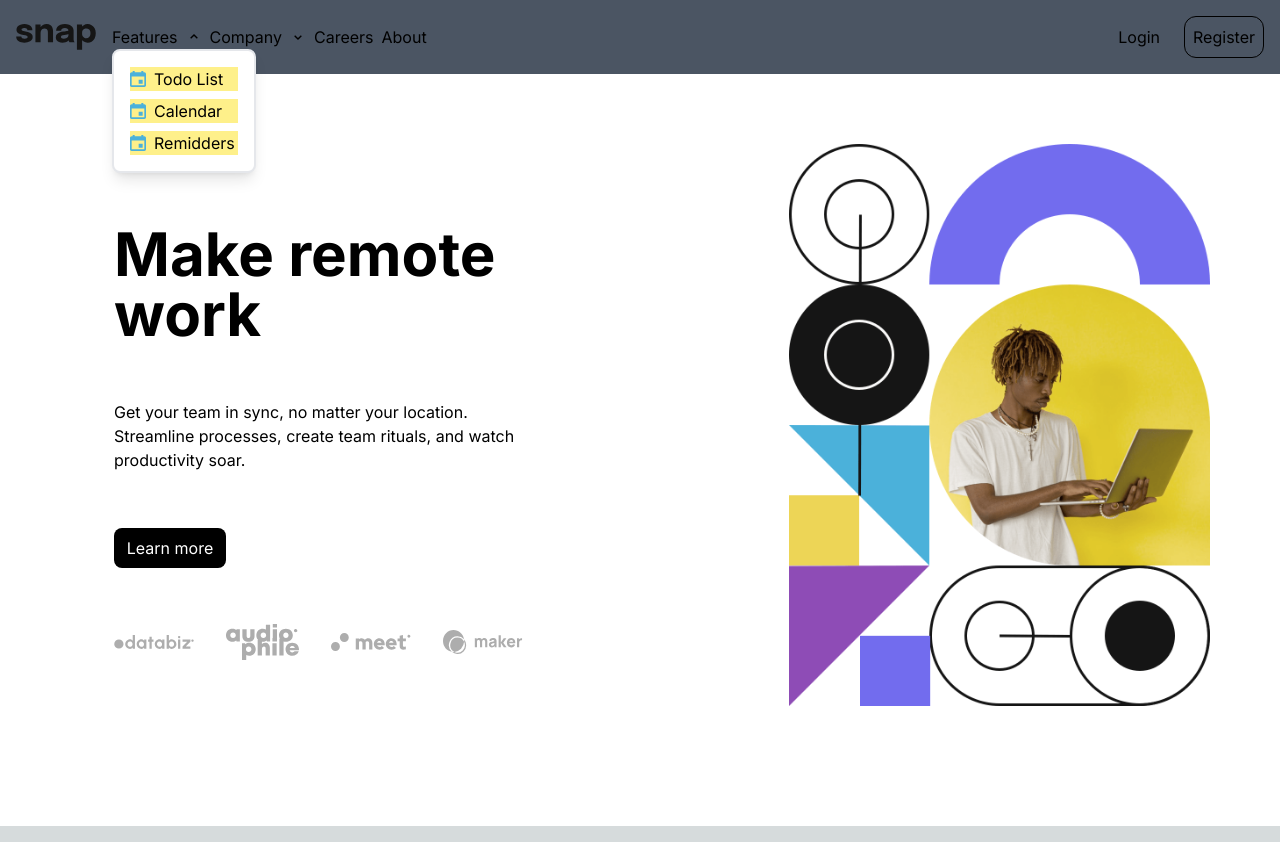
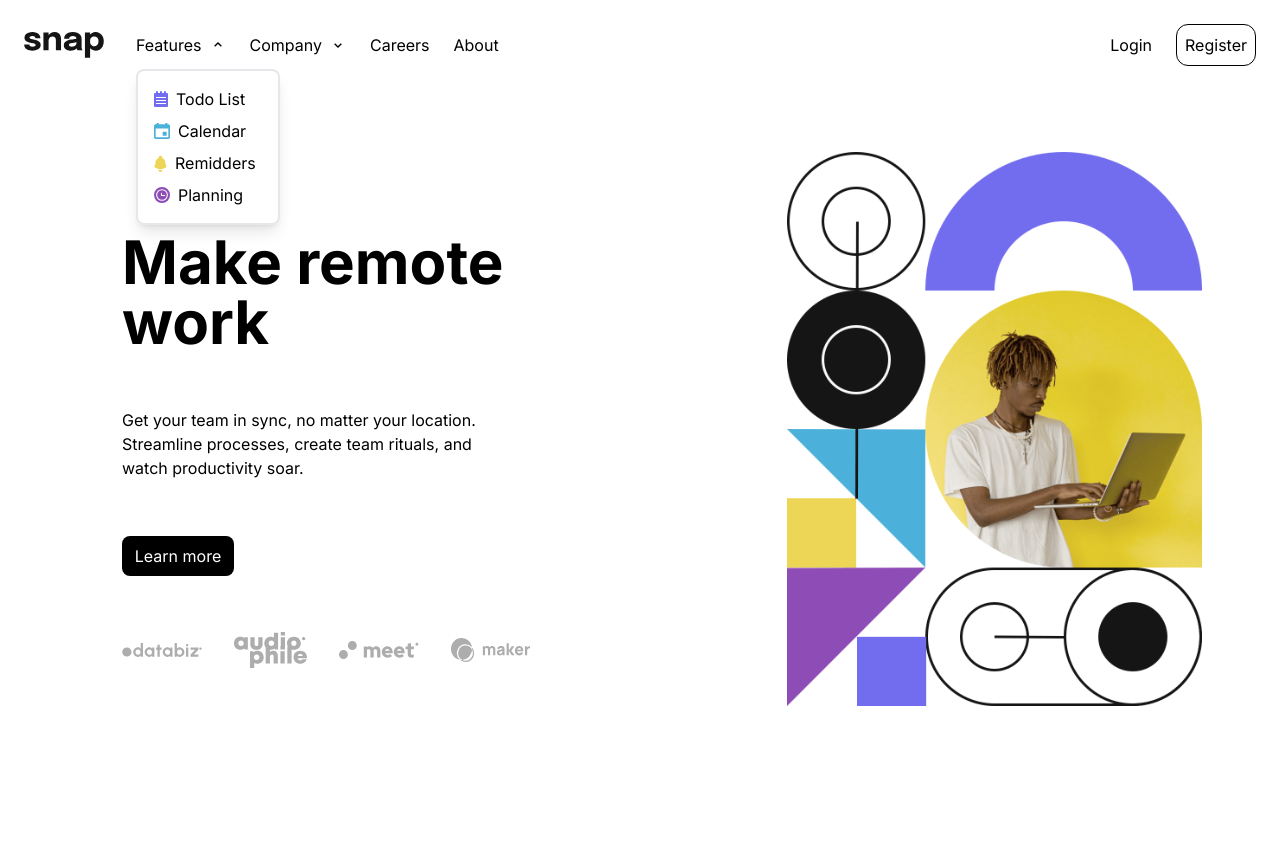
Before and after one commit to theisolatedmonk/intro-section-with-dropdown-navigation, a Next.js app: page / in a window 1280 px wide. Both pictures are taken after a click on the element "Features". Built offline with nearby package versions, Linux system fonts and the light colour scheme.

Commit message:
header bg-color removed

```diff
--- a/src/app/Dropdown.tsx
+++ b/src/app/Dropdown.tsx
@@ -8,23 +8,11 @@ import { BiChevronDown } from "react-icons/bi";
 import useOnclickOutside from "react-cool-onclickoutside";
 
 import React from "react";
-// import Image from "next/image";
-import logo from "@/images/logo.svg";
-import arrowUp from "@/images/icon-arrow-up.svg";
-import arrowDown from "@/images/icon-arrow-down.svg";
-import audiophile from "@/images/client-audiophile.svg";
-import databiz from "@/images/client-databiz.svg";
-import maker from "@/images/client-maker.svg";
-import meet from "@/images/client-meet.svg";
+;
 import calendar from "@/images/icon-calendar.svg";
-import close from "@/images/icon-close-menu.svg";
-import menu from "@/images/icon-menu.svg";
 import planning from "@/images/icon-planning.svg";
 import reminders from "@/images/icon-reminders.svg";
 import todo from "@/images/icon-todo.svg";
-import heroDesktop from "@/images/image-hero-desktop.png";
-import heroMobile from "@/images/image-hero-mobile.png";
-import { markAsUntransferable } from "worker_threads";
 
 
 
@@ -37,7 +25,7 @@ const navItems = [
     name: "Features",
     dropDown: [
       {
-        icon: calendar,
+        icon: todo,
         name: "Todo List",
       },
       {
@@ -45,8 +33,11 @@ const navItems = [
         name: "Calendar",
       },
       {
-        icon: calendar,
+        icon: reminders,
         name: "Remidders",
+      },{
+        icon: planning,
+        name: "Planning",
       },
     ],
   },
@@ -54,16 +45,16 @@ const navItems = [
     name: "Company",
     dropDown: [
       {
-        icon: calendar,
-        name: "Todo List",
+        icon: '',
+        name: "History",
       },
       {
-        icon: calendar,
-        name: "Calendar",
+        icon: '',
+        name: "Our Team",
       },
       {
-        icon: calendar,
-        name: "Remidders",
+        icon: '',
+        name: "Blog",
       },
     ],
   },
@@ -90,9 +81,9 @@ function DropdownItem({ dropDown, name }: DropdownItemType) {
       <main
         ref={animationParent}
         onClick={openDropDown}
-        className="relative cursor-pointer"
+        className="relative cursor-pointer "
       >
-        <div className="flex gap-2 items-center">
+        <div className="flex gap-2  items-center">
           <p>{name}</p>
           <BiChevronDown
             className={clsx(" transition-all", {
@@ -101,14 +92,14 @@ function DropdownItem({ dropDown, name }: DropdownItemType) {
           />
         </div>
         {isDropDownOpen && (
-          <div className="flex flex-col text-black rounded-lg p-4 gap-2 sm:shadow-lg  border-2 sm:absolute   bg-white  h-auto  w-36 ">
+          <div className="flex flex-col text-black rounded-lg p-4 gap-2   sm:shadow-lg  border-2 sm:absolute   bg-white  h-auto  w-36 sm: sm:mt-3 ">
             {dropDown.map((item) => (
-              <div className="flex gap-2 bg-yellow-200 w-full items-center ">
+              <div className="flex gap-2  w-full items-center ">
                 {item && (
                   <Image
                     src={item.icon}
                     className=""
-                    alt={"Todo List"}
+                    alt={""}
                   />
                 )}
                 <p>{item.name}</p>
@@ -124,16 +115,8 @@ function DropdownItem({ dropDown, name }: DropdownItemType) {
 type Props = {};
 export function NavItem({}: Props) {
   return (
-    <div className="sm:flex-row flex flex-col text-black rounded-lg  gap-2  ">
-      {/* {navItems.map((item) => (
-            <section>
-              {item.dropDown ? (
-                <DropdownItem dropDown={item.dropDown} name={item.name} />
-              ) : (
-                <p>{item.name}</p>
-              )}
-            </section>
-          ))} */}
+    <div className="sm:flex-row flex flex-col text-black rounded-lg  gap-2 sm:gap-6  ">
+
 
       {navItems.map((item, index) => (
         <div key={index} className="flex  items-center gap-2 ">
--- a/src/app/Header.tsx
+++ b/src/app/Header.tsx
@@ -1,14 +1,11 @@
 "use client"
 
 import React, { useState } from "react";
-
 import Image from "next/image";
 import logo from "@/images/logo.svg";
 import menu from "@/images/icon-menu.svg";
-
 import { NavItem } from "./Dropdown";
 import MobileMenu from "./MobileMenu";
-// import NavItem from "./test/page";
 
 type Props = {};
 
@@ -26,7 +23,7 @@ export default function Header() {
   return (
     <div
       className={
-        "flex items-center w-full sm:justify-normal justify-between gap-4 bg-gray-600 p-4 "
+        "flex items-center w-full  justify-between gap-4 sm:gap-8   p-4 "
       }
     >
       <Image className="w-20 h-auto flex " src={logo} alt={""} />
--- a/src/app/MobileMenu.tsx
+++ b/src/app/MobileMenu.tsx
@@ -4,21 +4,8 @@ import React from 'react'
 
 
 import Image from "next/image";
-import logo from "@/images/logo.svg";
-import arrowUp from "@/images/icon-arrow-up.svg";
-import arrowDown from "@/images/icon-arrow-down.svg";
-import audiophile from "@/images/client-audiophile.svg";
-import databiz from "@/images/client-databiz.svg";
-import maker from "@/images/client-maker.svg";
-import meet from "@/images/client-meet.svg";
-import calendar from "@/images/icon-calendar.svg";
 import close from "@/images/icon-close-menu.svg";
-import menu from "@/images/icon-menu.svg";
-import planning from "@/images/icon-planning.svg";
-import reminders from "@/images/icon-reminders.svg";
-import todo from "@/images/icon-todo.svg";
-import heroDesktop from "@/images/image-hero-desktop.png";
-import heroMobile from "@/images/image-hero-mobile.png";
+
 import { NavItem } from './Dropdown';
 
 
@@ -31,7 +18,7 @@ type MenuType = {
 export default function MobileMenu(props:MenuType) {
   return (
 
-    <div className={'fixed inset-0 flex items-center justify-end bg-black bg-opacity-60   '}>
+    <div className={'fixed inset-0 flex items-center justify-end bg-black bg-opacity-60  sm:hidden '}>
         <div className="w-[60%]    h-full bg-gray-100 text-black p-4">
           <div className="w-full flex  justify-end ">
           <button onClick={props.onCloseClick}>
--- a/src/app/page.tsx
+++ b/src/app/page.tsx
@@ -1,32 +1,12 @@
 
-import Image from "next/image";
-import logo from "@/images/logo.svg";
-import arrowUp from "@/images/icon-arrow-up.svg";
-import arrowDown from "@/images/icon-arrow-down.svg";
-import audiophile from "@/images/client-audiophile.svg";
-import databiz from "@/images/client-databiz.svg";
-import maker from "@/images/client-maker.svg";
-import meet from "@/images/client-meet.svg";
-import calendar from "@/images/icon-calendar.svg";
-import close from "@/images/icon-close-menu.svg";
-import menu from "@/images/icon-menu.svg";
-import planning from "@/images/icon-planning.svg";
-import reminders from "@/images/icon-reminders.svg";
-import todo from "@/images/icon-todo.svg";
-import heroDesktop from "@/images/image-hero-desktop.png";
-import heroMobile from "@/images/image-hero-mobile.png";
-import { markAsUntransferable } from "worker_threads";
-// import NavItem from "./test/page";
-import { NavItem } from "./Dropdown";
+
 import Header from "./Header";
 import MainContaint from "./MainContaint";
 
-// import { CompanyDropdown, DropdownButton, FeaturesDropdown, LinkButton } from "./Dropdown";
 
 export default function Home() {
   return (
-    <main className="flex min-h-screen flex-col   bg-white w-full h-full gap-4 sm:gap-0 ">
-
+    <main className="flex min-h-screen flex-col   bg-white w-full h-full gap-4 sm:gap-0 p-2">
 
       <Header/>
 
```
